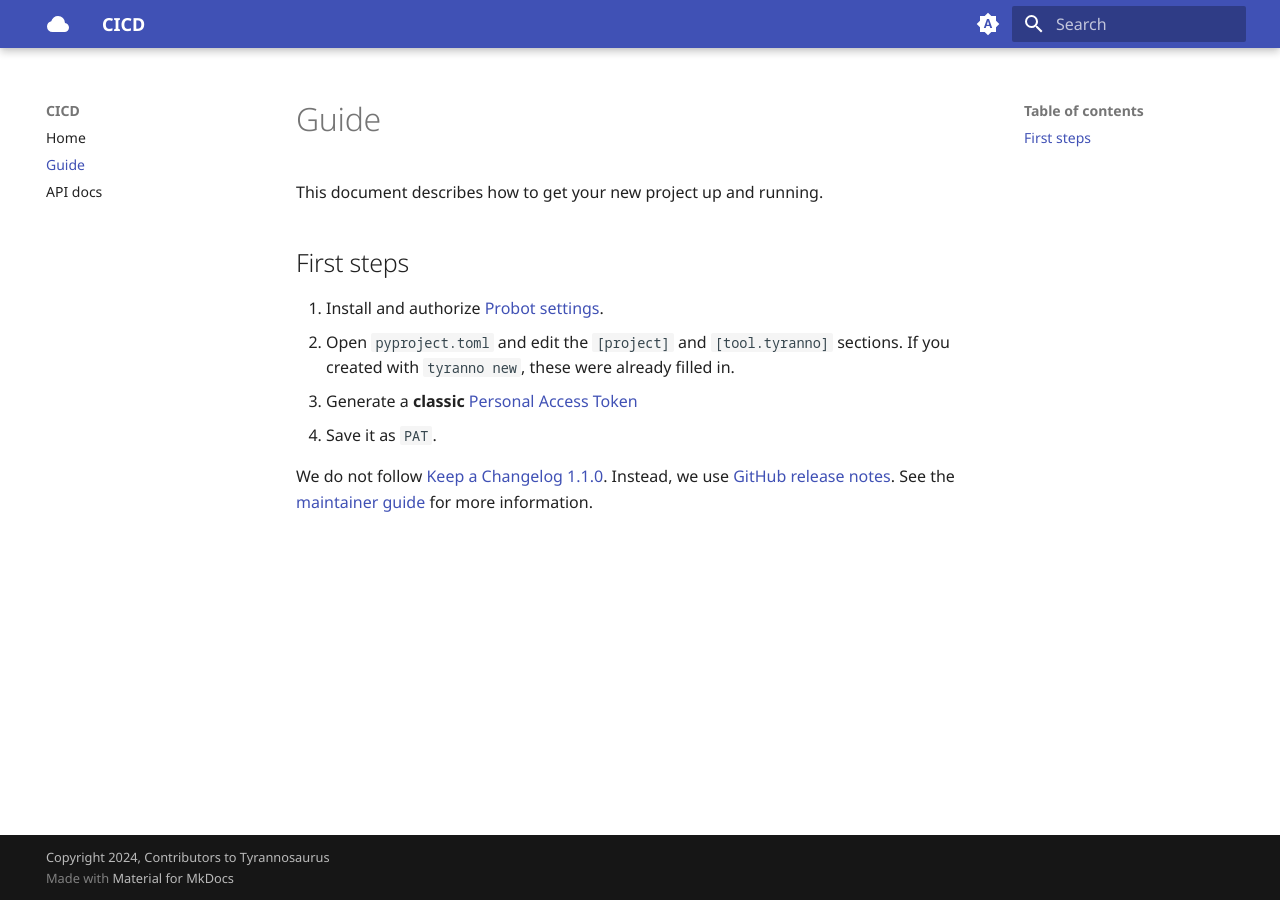
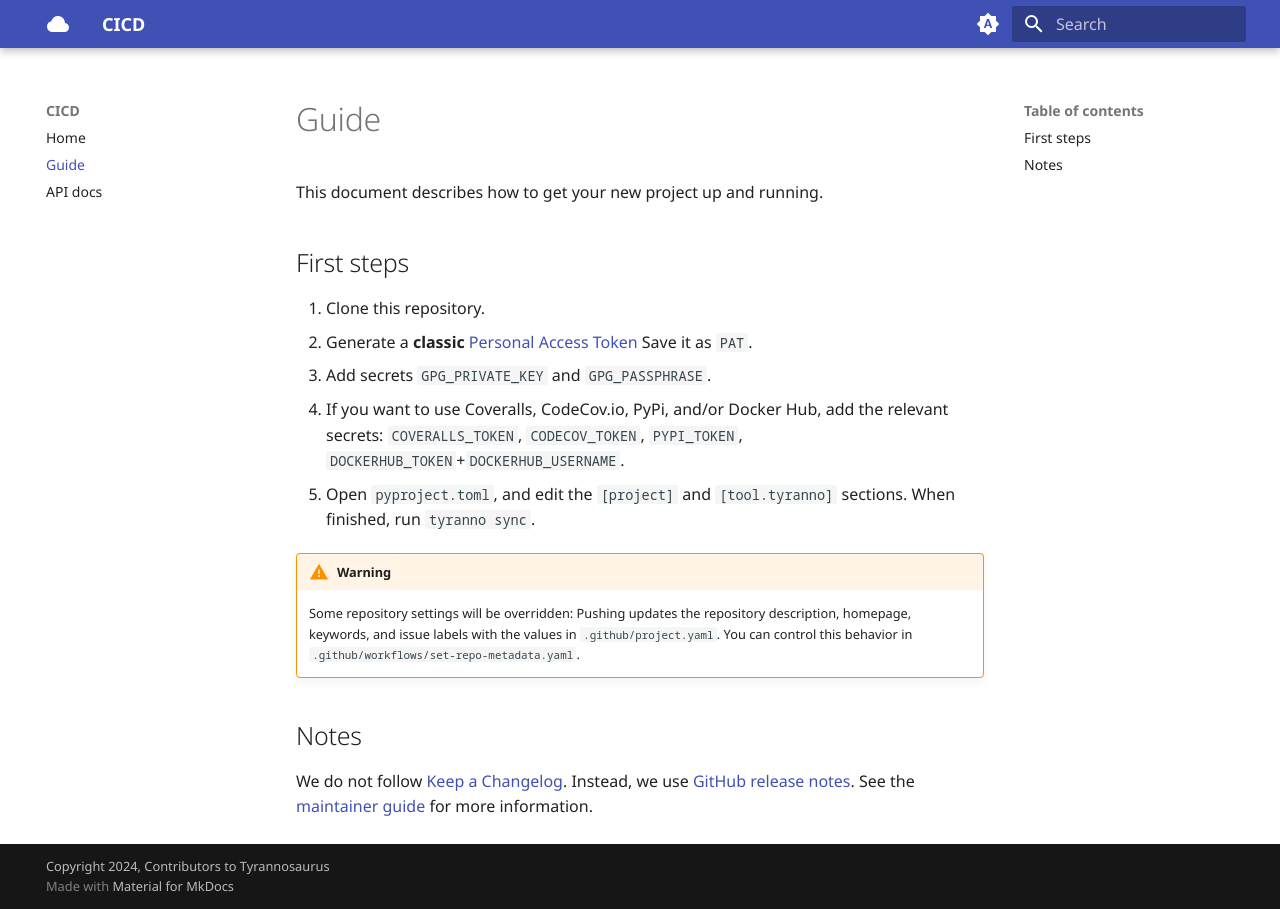
Before and after one commit to xtj87515/rcsb-seqmapping, an MkDocs documentation site: the page built from docs/guide.md, in a window 1280 px wide. Built offline with MkDocs 1.6.1 and Material for MkDocs 9.7.7, drawn with Linux system fonts in a browser that asks for light colours; comment, search, counter and statistics services are not loaded; the version menu is left out.

Commit message:
docs: make minor improvements

```diff
--- a/.scrutinizer.yaml
+++ b/.scrutinizer.yaml
@@ -4,7 +4,7 @@
 
 build:
   environment:
-    # :tyranno: python: '${.default-python-version}'
+    # :tyranno: python: '${.python-version-in-cicd}'
     python: '3.12.3'
   nodes:
     my-tests:
--- a/docs/guide.md
+++ b/docs/guide.md
@@ -4,13 +4,25 @@ This document describes how to get your new project up and running.
 
 ## First steps
 
-1. Install and authorize [Probot settings](https://github.com/probot/settings).
-2. Open `pyproject.toml` and edit the `[project]` and `[tool.tyranno]` sections.
-   If you created with `tyranno new`, these were already filled in.
-3. Generate a **classic**
+1. Clone this repository.
+2. Generate a **classic**
    [Personal Access Token](https://docs.github.com/en/authentication/keeping-your-account-and-data-secure/creating-a-personal-access-token)
-4. Save it as `PAT`.
+   Save it as `PAT`.
+3. Add secrets `GPG_PRIVATE_KEY` and `GPG_PASSPHRASE`.
+4. If you want to use Coveralls, CodeCov.io, PyPi, and/or Docker Hub, add the relevant secrets:
+   `COVERALLS_TOKEN`, `CODECOV_TOKEN`, `PYPI_TOKEN`, `DOCKERHUB_TOKEN`+`DOCKERHUB_USERNAME`.
+5. Open `pyproject.toml`, and edit the `[project]` and `[tool.tyranno]` sections.
+   When finished, run `tyranno sync`.
 
-We do not follow [Keep a Changelog 1.1.0](https://keepachangelog.com/en/1.1.0/).
+!!! warning
+
+    Some repository settings will be overridden:
+    Pushing updates the repository description, homepage, keywords, and issue labels
+    with the values in `.github/project.yaml`.
+    You can control this behavior in `.github/workflows/set-repo-metadata.yaml`.
+
+## Notes
+
+We do not follow [Keep a Changelog](https://keepachangelog.com/).
 Instead, we use [GitHub release notes](https://docs.github.com/en/github/administering-a-repository/managing-releases-in-a-repository).
 See the [maintainer guide](https://dmyersturnbull.github.io/ref/maintainer-guide/) for more information.
--- a/pyproject.toml
+++ b/pyproject.toml
@@ -667,7 +667,7 @@ frag              = "${.vendor}/${project.name}"
 copyright         = "Copyright ${~|year(now_utc())~}, Contributors to ${project.name}"
 doi               = "10.5281/zenodo.4485186" # <<<comment out for new
 # This is the version used in CD and some CI
-# :tyranno: default-python-version = "${project.requires-python~.semver_max(@).semver_minor(@)}"
+# :tyranno: python-version-in-cicd = "${project.requires-python~.semver_max(@).semver_minor(@)}"
 python-version-in-cicd = "3.12.3"
 # These are the versions to test in CI:
 # :tyranno: python-versions = ${project.requires-python|semver_best_set(@).semver_minor(@)}
```
Also changed, not shown: README.md (+1 -1 lines), 2 other files.
